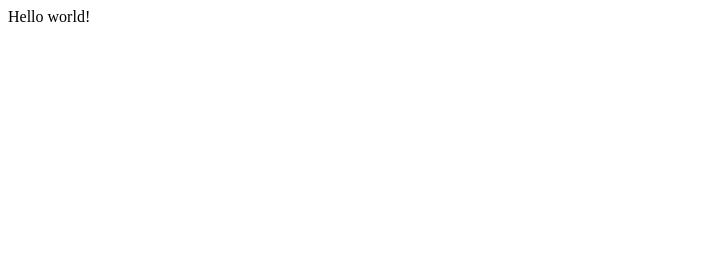
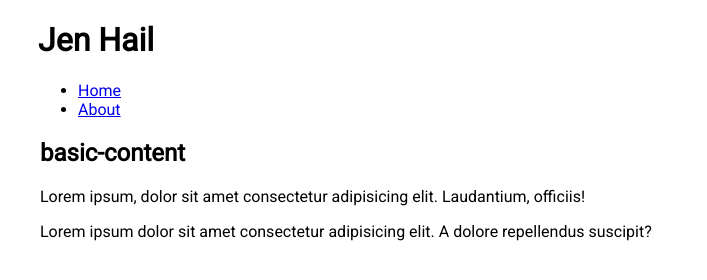
Before and after one commit to jenniferhail/jen-hail, a Gatsby site: page / in a window 1280 px wide. Shown: the whole page, without its empty margins (0-707 px from the left). Built offline with nearby package versions, Linux system fonts and the light colour scheme; Gatsby itself is replaced by a stand-in of ours.

Commit message:
Playing with Gatsby

```diff
--- /dev/null
+++ b/gatsby-browser.js
@@ -0,0 +1,4 @@
+// import "./src/styles/main.scss"
+
+// or:
+// require('./src/styles/main.scss')
--- a/gatsby-config.js
+++ b/gatsby-config.js
@@ -6,5 +6,5 @@
 
 module.exports = {
   /* Your site config here */
-  plugins: [],
+  plugins: [`gatsby-plugin-sass`, `gatsby-plugin-styled-components`],
 }
--- /dev/null
+++ b/src/components/container.js
@@ -0,0 +1,16 @@
+import React from "react"
+import styled from "styled-components"
+
+const Section = styled.section`
+  max-width: 1200px;
+  margin: 0 auto;
+`
+
+export default function Container(props) {
+  return (
+    <Section className={`block ${props.type}`}>
+      <h2>{props.type}</h2>
+      <div className="wrapper">{props.children}</div>
+    </Section>
+  )
+}
--- /dev/null
+++ b/src/components/header.js
@@ -0,0 +1,37 @@
+import { Link } from "gatsby"
+import React from "react"
+import { createGlobalStyle } from "styled-components"
+import "fontsource-roboto"
+
+export default function Header(props) {
+  return (
+    <header>
+      <GlobalStyle />
+      <h1 className="logo">{props.headerText}</h1>
+      <nav>
+        <ul className="main-menu">
+          <li className="menu-item">
+            <Link to="/">Home</Link>
+          </li>
+          <li className="menu-item">
+            <Link to="/about/">About</Link>
+          </li>
+        </ul>
+      </nav>
+    </header>
+  )
+}
+
+const GlobalStyle = createGlobalStyle`
+  html {
+    font-size: 16px;
+    font-family: "Roboto";
+  }
+  body {
+    padding: 0 30px;
+    color: ${props => (props.theme === "white" ? "white" : "black")};
+  }
+  h1 {
+    font-size: 2em;
+  }
+`
--- a/src/pages/index.js
+++ b/src/pages/index.js
@@ -1,5 +1,22 @@
 import React from "react"
+import Header from "../components/header"
+import Container from "../components/container"
+// import styled from "styled-components"
 
 export default function Home() {
-  return <div>Hello world!</div>
+  return (
+    <React.Fragment>
+      <Header headerText="Jen Hail" />
+      <Container type="basic-content">
+        <p>
+          Lorem ipsum, dolor sit amet consectetur adipisicing elit. Laudantium,
+          officiis!
+        </p>
+        <p>
+          Lorem ipsum dolor sit amet consectetur adipisicing elit. A dolore
+          repellendus suscipit?
+        </p>
+      </Container>
+    </React.Fragment>
+  )
 }
```
Also changed, not shown: package.json (+7 -1 lines), src/pages/about.js (added, +14 -0 lines), src/styles/main.scss (added), 1 other file.
